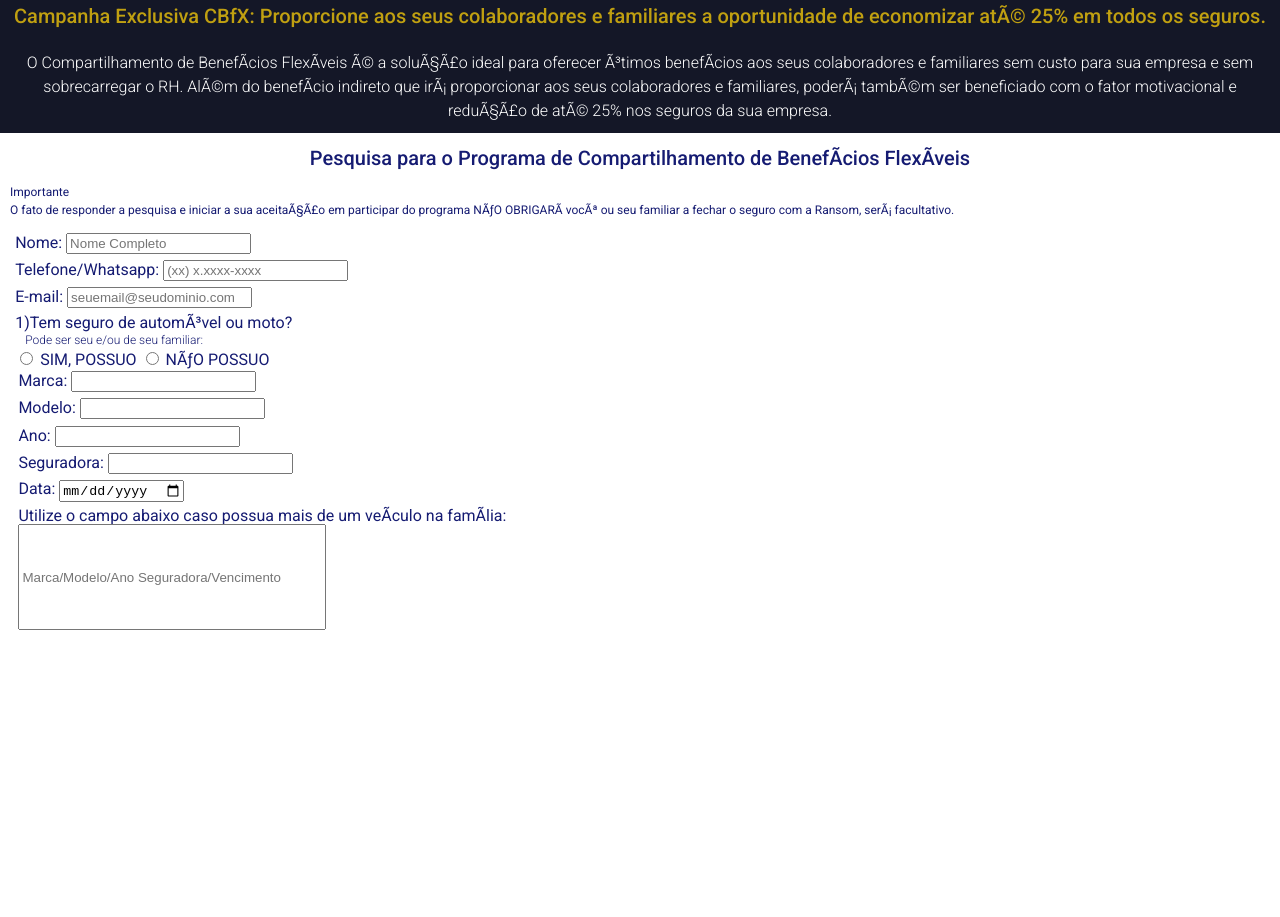
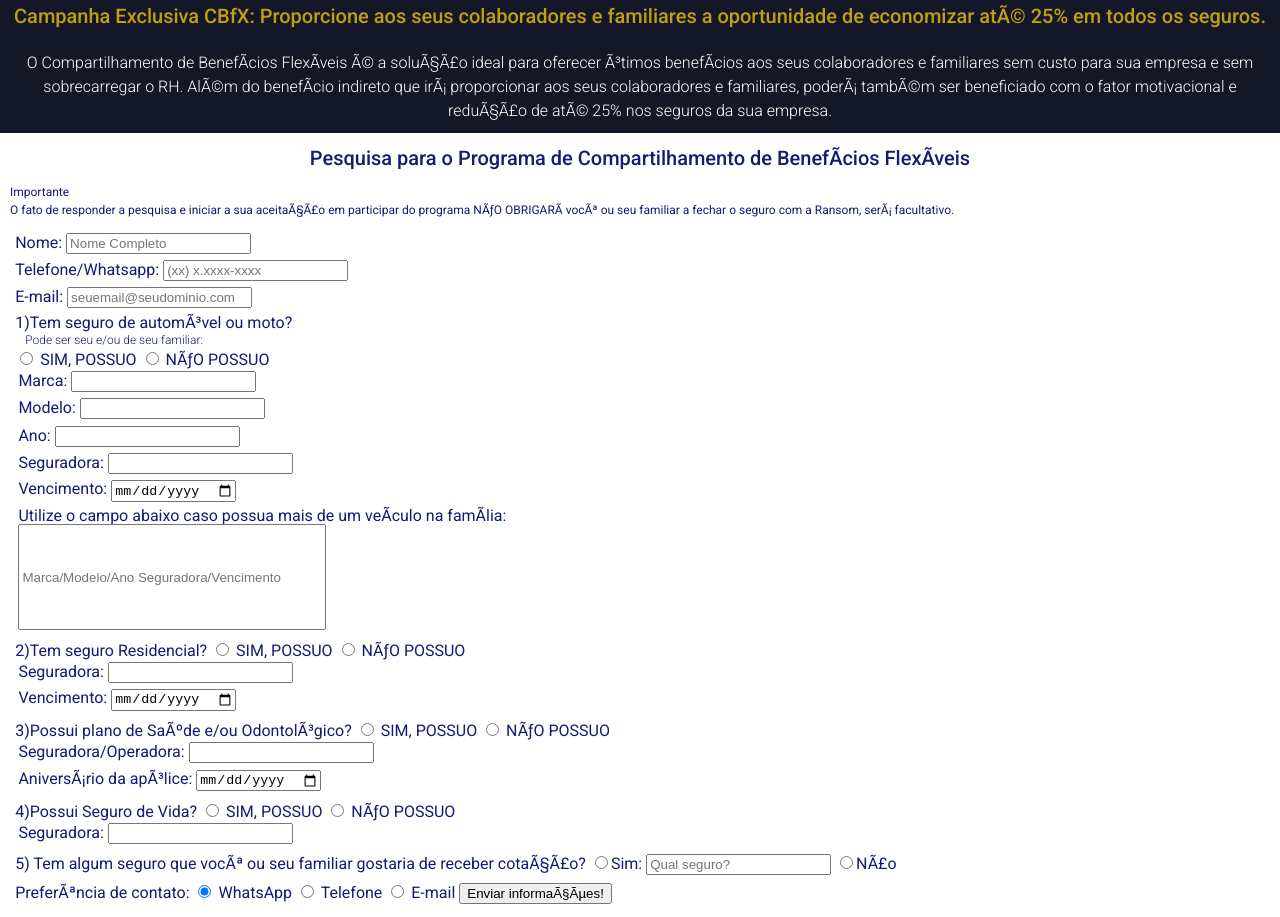
Before and after one commit to AlisonLuizSilva/Projeto-CBfX, a plain HTML site: page formulario_CBfX_v001/index.html in a window 1280 px wide. Shown: the part 90-1007 px from the top of the page. Before the commit the page ends 800 px from the top, so only its background shows below. Drawn offline with Linux system fonts and the light colour scheme.

Commit message:
Termino de conteúdo do formulário

```diff
--- a/formulario_CBfX_v001/index.html
+++ b/formulario_CBfX_v001/index.html
@@ -81,19 +81,88 @@
                     <input type="text" id="Seguradora">
                     </label>
 
-                    <label for="data">Data:
+                    <label for="vencimento">Vencimento:
                     <input type="date" id="data">
                     </label>
 
                     <label for="veiculo2">Utilize o campo abaixo caso possua mais de um veículo na família:<br>
                     <input type="textarea" id="veiculo2" name="comentario" placeholder="Marca/Modelo/Ano Seguradora/Vencimento" rows="40" cols="20">
                     </label>
+            </label>
+
+
+            <label for="residencia" class="question"> 2)Tem seguro Residencial?
+
+                <input type="radio" id="residenciaSim" name="residencia"> SIM, POSSUO <!--Adicionar recurso que quando ao clicar no sim, desaparecer o não e aparecer os detalhes do veículo-->
+
+                <input type="radio" id="residenciaNao" name="residencia"> NÃO POSSUO
+
+                <label for="Seguradora">Seguradora:
+                    <input type="text" id="Seguradora">
+                    </label>
+
+                    <label for="vencimento">Vencimento:
+                    <input type="date" id="vencimento">
+                    </label>
+            </label>
+
+            <label for="saude" class="question"> 3)Possui plano de Saúde e/ou Odontológico?
+
+                <input type="radio" id="saudeSim" name="saude"> SIM, POSSUO <!--Adicionar recurso que quando ao clicar no sim, desaparecer o não e aparecer os detalhes do veículo-->
+
+                <input type="radio" id="saudeNao" name="saude"> NÃO POSSUO
+
+                <label for="Seguradora">Seguradora/Operadora:
+                    <input type="text" id="Seguradora">
+                    </label>
+
+                    <label for="vencimento">Aniversário da apólice:
+                    <input type="date" id="vencimento">
+                </label>
+            </label>
+
+
+            <label for="vida" class="question"> 4)Possui Seguro de Vida?
+
+                <input type="radio" id="vidaSim" name="vida"> SIM, POSSUO <!--Adicionar recurso que quando ao clicar no sim, desaparecer o não e aparecer os detalhes do veículo-->
+
+                <input type="radio" id="vidaNao" name="vida"> NÃO POSSUO
+
+                <label for="Seguradora">Seguradora:
+                    <input type="text" id="Seguradora">
+                    </label>
+                </label>
+            </label>
+
+            <label for="outro" class="outroseguro">5) Tem algum seguro que você ou seu familiar gostaria de receber cotação?
+                <input type="radio" id="outroSim" name="outro">Sim: <input type="text" id="outro" placeholder="Qual seguro?">
+
+                <input type="radio" id="outroNao" name="outro">Não
+            </label>
+
+            <label for="preferenciaContato" class="preferencia">Preferência de contato:
+
+                <input type="radio" id="radioWhatsapp" name="preferenciacontato" checked> WhatsApp
+
+                <input type="radio" id="radiotelefone" name="preferenciacontato"> Telefone
+
+                <input type="radio" id="radioemail" name="preferenciacontato"> E-mail
+
+
+                <input type="submit" value="Enviar informações!">
+
+                <p class="contatoRodape"></p>
+
+
+
+            </label>
 
 
 
 
 
-            </label>
+
+
 
         </form>
 
```
